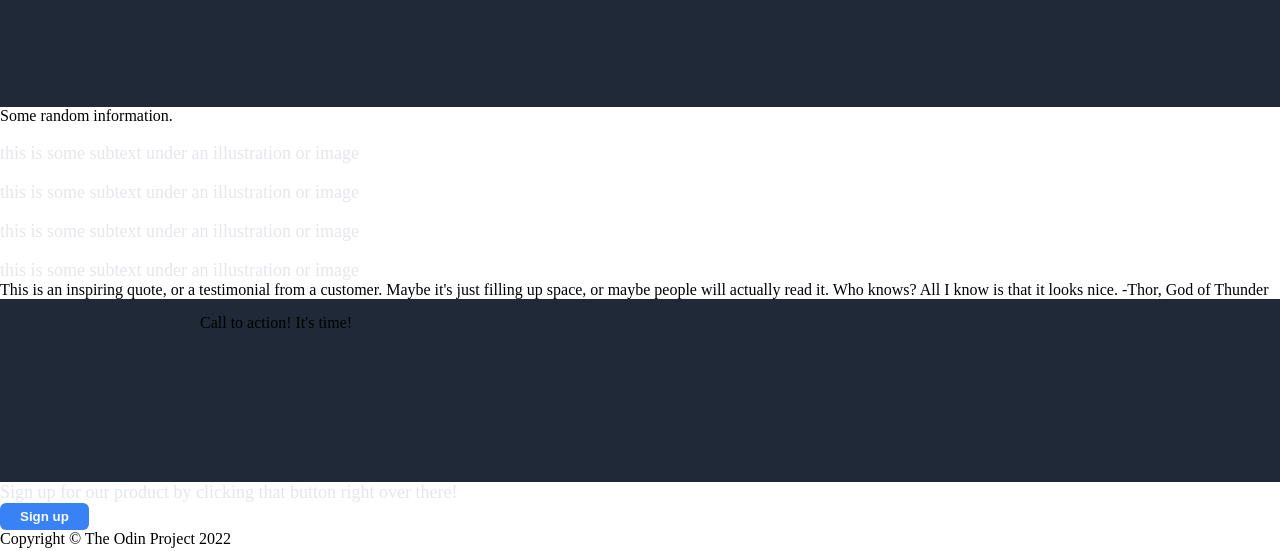
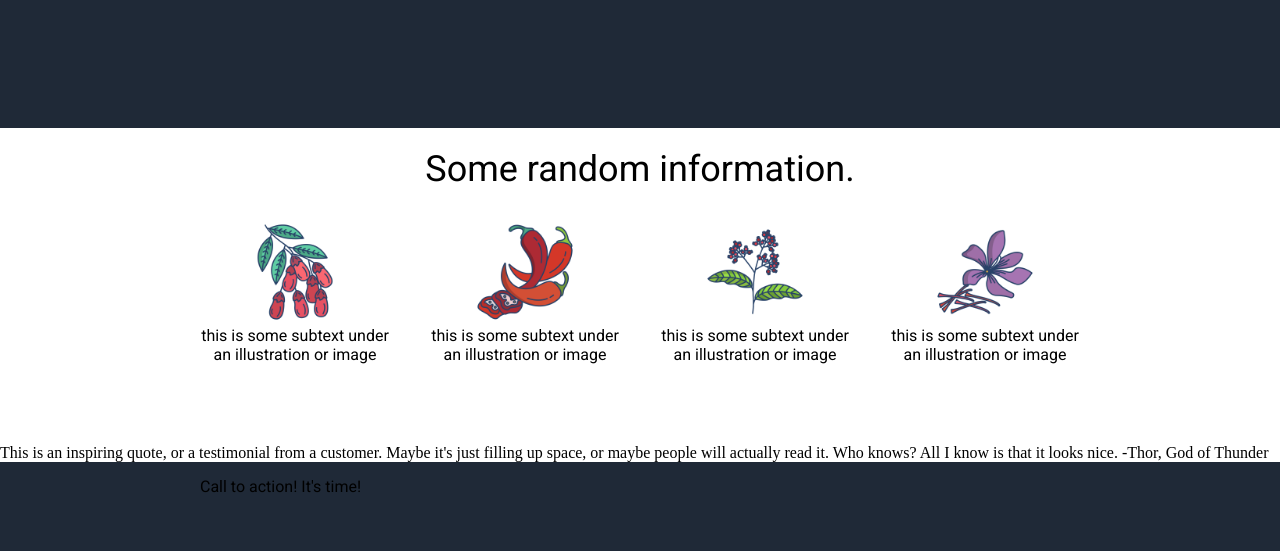
Before and after one commit to Mintbisc/odin-landingpage, a plain HTML site: page index.html in a window 1280 px wide. Shown: the part 429-980 px from the top of the page. Drawn offline with Linux system fonts and the light colour scheme.

Commit message:
body2 styling

```diff
--- a/index.html
+++ b/index.html
@@ -29,23 +29,23 @@
         </div>
         </div>
     </div>
+    <div class="random">Some random information.</div>
     <div class="body1">
-        Some random information.
         <div class="info">
-            <img src="">
-            <div class="text">this is some subtext under an illustration or image</div>
+            <img src="./images/barberry.png" width="100" height="100">
+            <div class="pictext">this is some subtext under an illustration or image</div>
         </div>
         <div class="info">
-            <img src="">
-            <div class="text">this is some subtext under an illustration or image</div>
+            <img src="./images/chilli.png" width="100" height="100">
+            <div class="pictext">this is some subtext under an illustration or image</div>
         </div>
         <div class="info">
-            <img src="">
-            <div class="text">this is some subtext under an illustration or image</div>
+            <img src="./images/pepper.png" width="100" height="100">
+            <div class="pictext">this is some subtext under an illustration or image</div>
         </div>
         <div class="info">
-            <img src="">
-            <div class="text">this is some subtext under an illustration or image</div>
+            <img src="./images/saffron.png" width="100" height="100">
+            <div class="pictext">this is some subtext under an illustration or image</div>
         </div>
     </div>
     <div class="body2">
--- a/style.css
+++ b/style.css
@@ -6,6 +6,7 @@
     padding-left: 200px;
     padding-bottom: 150px;
     padding-top: 15px;
+    font-family: 'Roboto', sans-serif;
 
 }
 
@@ -68,3 +69,26 @@ button {
     justify-content: flex-end;
     padding-top: 100px;
   }
+
+  .body1 {
+    font-family: 'Roboto', sans-serif;
+    justify-content: center;
+    text-align: center;
+    display: flex;
+    gap: 30px;
+    padding-bottom: 80px;
+  }
+
+  .random {
+    margin-bottom: 32px;
+    font-size: 36px;
+    font-weight: extra-bold;
+    font-family: 'Roboto', sans-serif;
+    text-align: center;
+    padding-top: 20px;
+
+  }
+
+  .info {
+    max-width: 200px;
+  }
```
Also changed, not shown: images/barberry.png (added), images/chilli.png (added), images/pepper.png (added), images/saffron.png (added).
